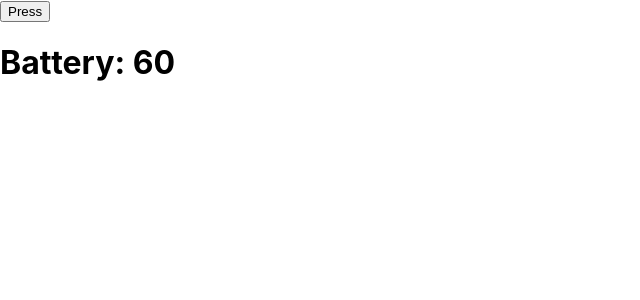
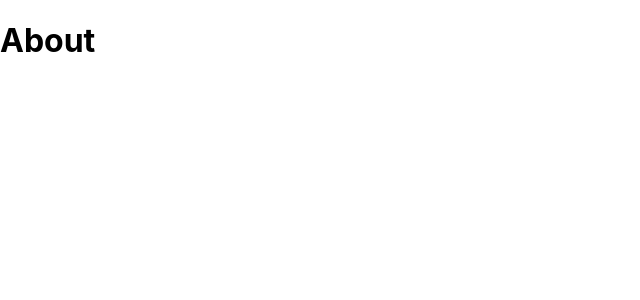
Before and after one commit to lyn-ho/train-ticket, a React app: page / in a window 1280 px wide. Shown: the top 300 px of the page, without its empty margins (0-640 px from the left). Built offline with nearby package versions, Linux system fonts and the light colour scheme.

Commit message:
Lazy & Suspense

```diff
--- /dev/null
+++ b/src/About.jsx
@@ -0,0 +1,9 @@
+import React, { Component } from 'react'
+
+class About extends Component {
+  render() {
+    return <h1>About</h1>
+  }
+}
+
+export default About
--- a/src/App.jsx
+++ b/src/App.jsx
@@ -1,40 +1,41 @@
-import React, { Component, createContext } from 'react';
+import React, { Component, lazy, Suspense } from 'react';
 import './App.css';
 
-const BatteryContext = createContext()
+const About = lazy(() => import(/* webpackChunkName: "about" */ './About.jsx'))
 
-class Leaf extends Component {
-  static contextType = BatteryContext
+// ErrorBoundary
+// componentDidCatch
+
+class App extends Component {
+  state = {
+    hasError: false
+  }
+
+  static getDerivedStateFromError() {
+    return {
+      hasError: true
+    }
+  }
+
+  // componentDidCatch() {
+  //   this.setState({
+  //     hasError: true
+  //   })
+  // }
 
   render() {
-    const battery = this.context
-
-    return <h1>Battery: {battery}</h1>
-
-  }
-}
-
-class Middle extends Component {
-  render() {
-    return <Leaf />
-  }
-}
-
-class App extends Component {
-
-  state = {
-    battery: 60,
-  }
-
-  render() {
-    const { battery } = this.state
+    if (this.state.hasError) {
+      return <div>Error</div>
+    }
 
     return (
-      <BatteryContext.Provider value={battery}>
-        <button onClick={() => this.setState({ battery: battery - 1 })}>Press</button>
-        <Middle />
-      </BatteryContext.Provider>
+      <div>
+        <Suspense fallback={<h2>loading...</h2>}>
+          <About />
+        </Suspense>
+      </div>
     )
+
   };
 }
 
```
